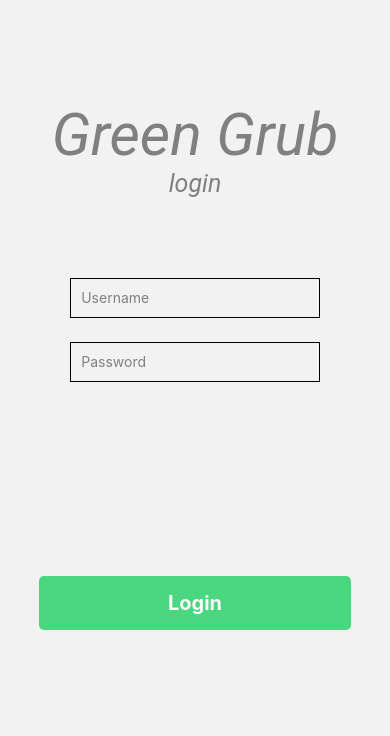
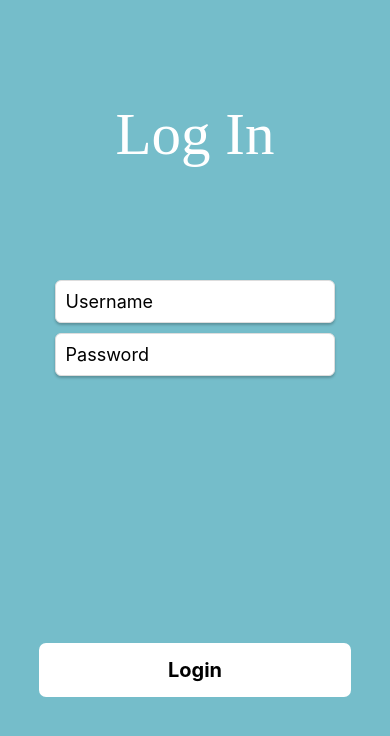
Before and after one commit to utmgdsc/Green-Grub, a React Native app in the folder frontend/: screen /Login in a window 390 px wide. Shown: the top 736 px of the page. Built offline with nearby package versions, Linux system fonts and the light colour scheme.

Commit message:
Start and login screens design

```diff
--- a/frontend/app/colors.tsx
+++ b/frontend/app/colors.tsx
@@ -1,6 +1,6 @@
 // https://coolors.co/56cbf9-054a91-fac748-35ff69-ef476f
 
-const PRIMARY_BLUE = '3AAFB9';
+const PRIMARY_BLUE = '#75BDCA';
 const PRIMARY_GREEN = '#4BD680';
 const GRAY = '#FAFAFA';
 
--- a/frontend/app/login/LoginForm.tsx
+++ b/frontend/app/login/LoginForm.tsx
@@ -1,7 +1,7 @@
 import React from 'react';
 
 import {StyleSheet, View} from 'react-native';
-import {TEXT_HUGE} from '../sizing';
+import {WHITE} from '../colors';
 import TextInputField from '../shared/TextInputField';
 
 type LoginFormProps = {
@@ -40,10 +40,4 @@ const styles = StyleSheet.create({
     justifyContent: 'center',
     alignItems: 'center',
   },
-  title: {
-    fontSize: TEXT_HUGE,
-    marginBottom: 20,
-    fontFamily: 'Roboto',
-    fontStyle: 'italic',
-  },
 });
--- a/frontend/app/login/LoginScreen.tsx
+++ b/frontend/app/login/LoginScreen.tsx
@@ -3,6 +3,7 @@ import React from 'react';
 import {Text, StyleSheet, View} from 'react-native';
 import {RootStackParamList} from '../../App';
 import {TEXT_HUGE, TEXT_LARGE} from '../sizing';
+import {PRIMARY_BLUE, WHITE} from '../colors';
 import MainButton from '../shared/MainButton';
 import ButtonGroup from '../shared/ButtonGroup';
 import LoginForm from './LoginForm';
@@ -18,8 +19,7 @@ export default function LoginScreen({navigation}: StartScreenProps) {
 
   return (
     <View style={styles.container}>
-      <Text style={styles.title}>Green Grub</Text>
-      <Text style={styles.subtitle}>login</Text>
+      <Text style={styles.title}>Log In</Text>
       <LoginForm
         username={username}
         setUsername={setLocalUsername}
@@ -42,15 +42,15 @@ export default function LoginScreen({navigation}: StartScreenProps) {
 const styles = StyleSheet.create({
   container: {
     flex: 1,
-    marginVertical: 100,
+    backgroundColor: PRIMARY_BLUE,
     justifyContent: 'center',
     alignItems: 'center',
   },
   title: {
     fontSize: TEXT_HUGE,
-    fontFamily: 'Roboto',
-    fontStyle: 'italic',
-    color: 'gray',
+    fontFamily: 'Pacifico-Regular',
+    marginTop: 100,
+    color: WHITE,
   },
   subtitle: {
     fontSize: TEXT_LARGE,
--- a/frontend/app/shared/MainButton.tsx
+++ b/frontend/app/shared/MainButton.tsx
@@ -1,6 +1,6 @@
 import React from 'react';
 import {StyleSheet, Text, TouchableOpacity} from 'react-native';
-import {GRAY, PRIMARY_GREEN} from '../colors';
+import {BLACK, WHITE} from '../colors';
 import {TEXT_MEDIUM} from '../sizing';
 
 type MainButtonProps = {
@@ -18,12 +18,12 @@ export default function MainButton({title, onPress}: MainButtonProps) {
 
 const styles = StyleSheet.create({
   button: {
-    backgroundColor: PRIMARY_GREEN,
+    backgroundColor: WHITE,
     padding: 15,
-    borderRadius: 5,
+    borderRadius: 7,
   },
   buttonText: {
-    color: GRAY,
+    color: BLACK,
     textAlign: 'center',
     fontSize: TEXT_MEDIUM,
     fontWeight: 'bold',
--- a/frontend/app/shared/TextInputField.tsx
+++ b/frontend/app/shared/TextInputField.tsx
@@ -24,11 +24,21 @@ export default function TextInputField({
 
 const styles = StyleSheet.create({
   input: {
-    width: '80%',
-    height: 40,
-    margin: 12,
+    width: '90%',
     borderWidth: 1,
+    borderColor: '#ddd',
     padding: 10,
-    color: 'gray',
+    fontSize: 18,
+    borderRadius: 6,
+    backgroundColor: '#FFF',
+    marginBottom: 10,
+    shadowColor: '#000',
+    shadowOffset: {
+      width: 0,
+      height: 2,
+    },
+    shadowOpacity: 0.23,
+    shadowRadius: 2.62,
+    elevation: 4,
   },
 });
--- a/frontend/app/start/StartScreen.tsx
+++ b/frontend/app/start/StartScreen.tsx
@@ -2,16 +2,22 @@ import {StackScreenProps} from '@react-navigation/stack';
 import React from 'react';
 import {Text, StyleSheet, View} from 'react-native';
 import {RootStackParamList} from '../../App';
-import {TEXT_HUGE} from '../sizing';
+import {TEXT_HUGE, TEXT_MEDIUM} from '../sizing';
 import MainButton from '../shared/MainButton';
 import ButtonGroup from '../shared/ButtonGroup';
+import { PRIMARY_BLUE } from '../colors';
 
 type StartScreenProps = StackScreenProps<RootStackParamList, 'Start'>;
 
 export default function StartScreen({navigation}: StartScreenProps) {
   return (
     <View style={styles.container}>
-      <Text style={styles.title}>Green Grub</Text>
+      <View style={styles.textContainer}>
+        <Text style={styles.title}>GreenGrub</Text>
+        <Text style={styles.subtitle}>
+          Healthy and sustainable food options
+        </Text>
+      </View>
       <ButtonGroup>
         <MainButton
           title="Login"
@@ -26,14 +32,22 @@ export default function StartScreen({navigation}: StartScreenProps) {
 const styles = StyleSheet.create({
   container: {
     flex: 1,
-    marginVertical: 100,
-    justifyContent: 'center',
+    justifyContent: 'space-between',
     alignItems: 'center',
+    backgroundColor: PRIMARY_BLUE,
+  },
+  textContainer: {
+    alignItems: 'center',
+    marginTop: 100,
   },
   title: {
     fontSize: TEXT_HUGE,
     marginBottom: 20,
-    fontFamily: 'Roboto',
-    fontStyle: 'italic',
+    fontFamily: 'Pacifico-Regular',
+    color: 'white',
+  },
+  subtitle: {
+    fontSize: TEXT_MEDIUM,
+    color: 'white',
   },
 });
--- a/frontend/package.json
+++ b/frontend/package.json
@@ -17,12 +17,14 @@
     "@types/react-native-vector-icons": "^6.4.18",
     "react": "18.2.0",
     "react-native": "0.73.2",
+    "react-native-asset": "^2.1.1",
     "react-native-gesture-handler": "^2.14.1",
     "react-native-reanimated": "^3.7.0",
     "react-native-safe-area-context": "^4.8.2",
     "react-native-screens": "^3.29.0",
     "react-native-vector-icons": "^10.0.3",
-    "react-native-vision-camera": "^3.8.2",
+    "react-native-vision-camera": "^3.9.0",
+    "react-native-worklets-core": "^0.3.0",
     "react-redux": "^9.1.0"
   },
   "devDependencies": {
```
Also changed, not shown: frontend/react-native.config.js (added, +7 -0 lines), frontend/app/assets/fonts/OFL.txt (added), frontend/app/assets/fonts/Pacifico-Regular.ttf (added), 10 other files (tests, documents, lock files or other folders).
